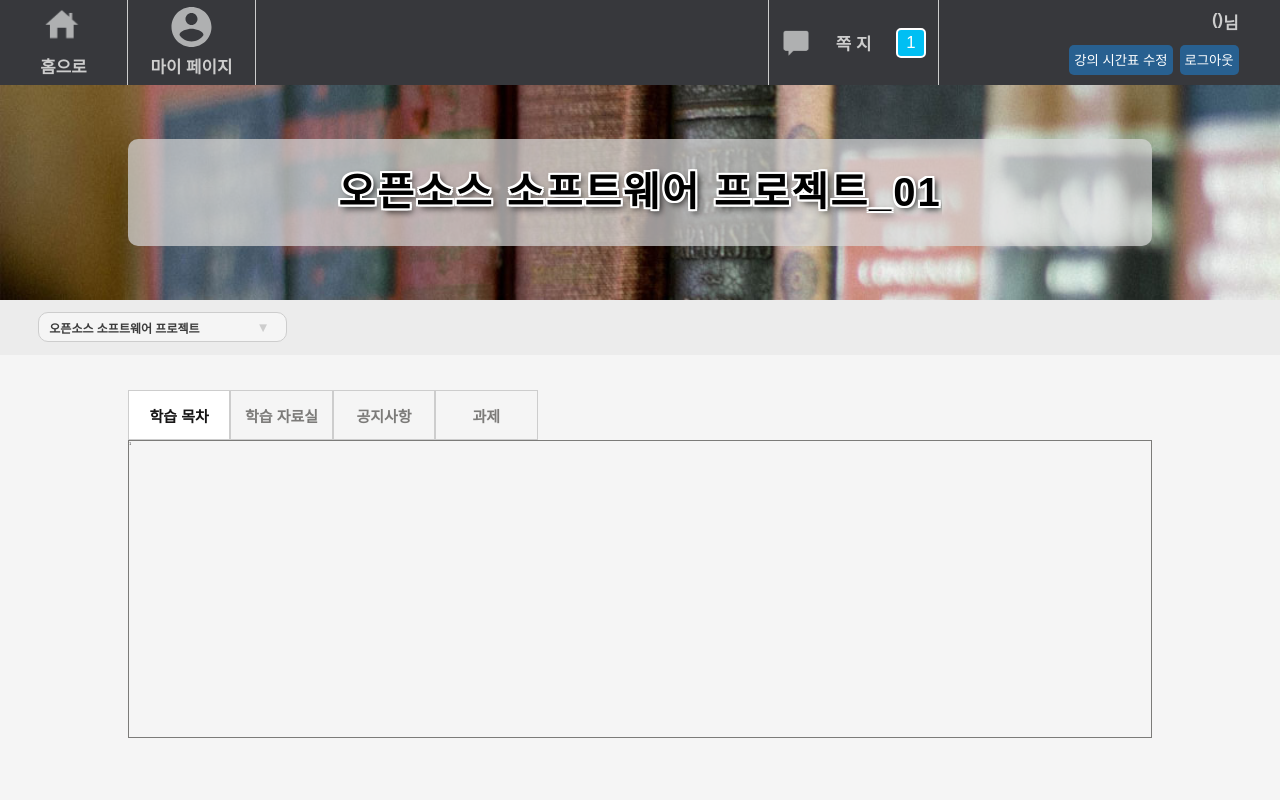
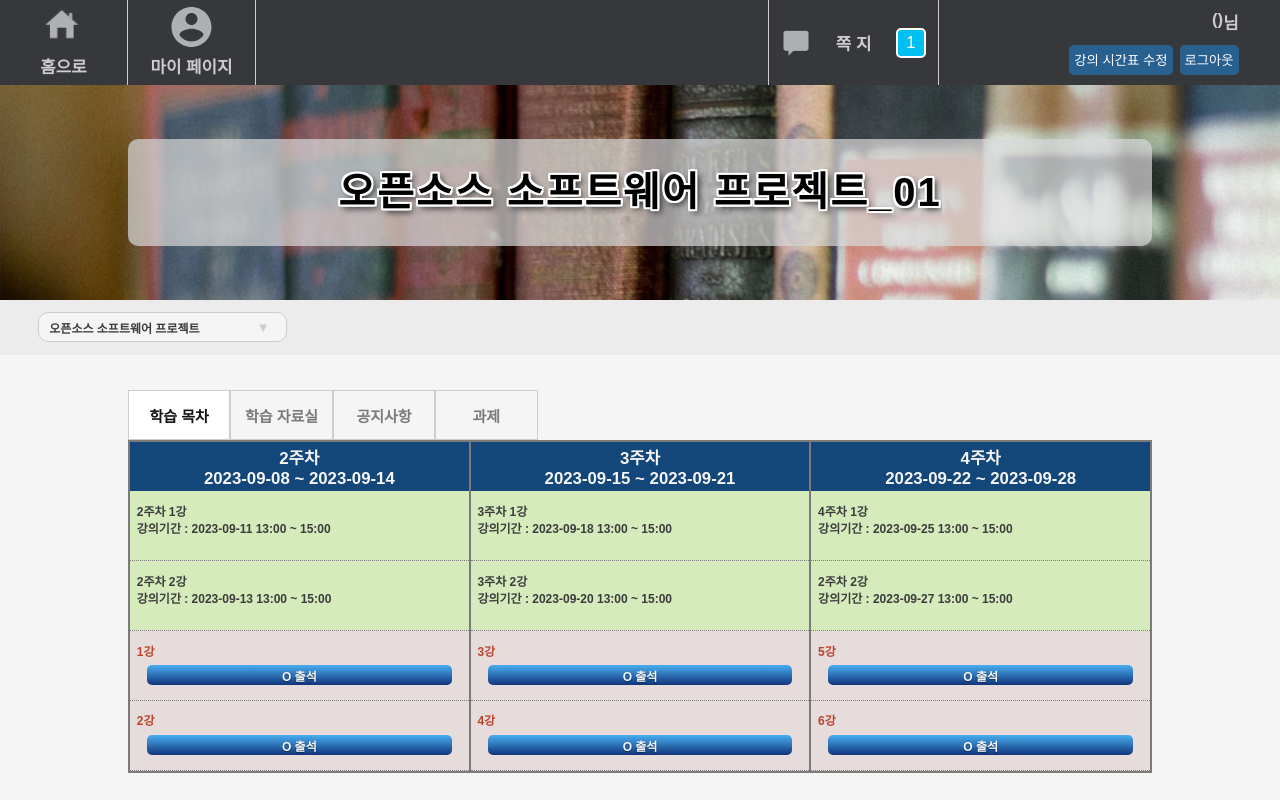
Before and after one commit to CSID-DGU/2023-2-OSSProj-MSG_UP-8, a React (Create React App) app in the folder front/: page /lecturedetail in a window 1280 px wide. Built offline with nearby package versions, Linux system fonts and the light colour scheme; what emotion-reset would draw is missing.

Commit message:
feat: 강의실 페이지-학습 목차 #24

```diff
--- a/front/src/pages/LectureDetailpage.jsx
+++ b/front/src/pages/LectureDetailpage.jsx
@@ -1,29 +1,138 @@
-import React, {useState} from "react";
+import React, { useState } from "react";
 import Navbar from "../components/Navbar";
 
-import * as s from '../style/LectureDetail.style.js';
+import * as s from "../style/LectureDetail.style.js";
 import ChosenLecture from "../components/ChosenLecture";
 
 function LectureDetailPage(props) {
-
   const [currentTab, clickTab] = useState(0);
 
   const menuArr = [
-        {name: "학습 목차", body: "1"},
-        {name: "학습 자료실", body: "2"},
-        {name: "공지사항", body: "3"},
-        {name: "과제", body: "4"},
+    { name: "학습 목차", body: "1" },
+    { name: "학습 자료실", body: "2" },
+    { name: "공지사항", body: "3" },
+    { name: "과제", body: "4" },
   ];
 
   const selectMenu = (index) => {
     clickTab(index);
   };
 
-    return(
+  const renderTabContent = () => {
+    switch (currentTab) {
+      case 0: // 학습 목차
+        return (
+          <s.LectureContent>
+            <s.LectureCon>
+              <s.WeekBox>
+                <div>2주차</div>
+                <div>2023-09-08 ~ 2023-09-14</div>
+              </s.WeekBox>
+
+              <s.GreenBox>
+                <div>2주차 1강</div>
+                <div>강의기간 : 2023-09-11 13:00 ~ 15:00</div>
+              </s.GreenBox>
+
+              <s.GreenBox>
+                <div>2주차 2강</div>
+                <div>강의기간 : 2023-09-13 13:00 ~ 15:00</div>
+              </s.GreenBox>
+
+              <s.Process>
+                <s.Processtext>1강</s.Processtext>
+                <s.ProcessBox>
+                  <s.Processbar>O 출석</s.Processbar>
+                </s.ProcessBox>
+              </s.Process>
+
+              <s.Process>
+                <s.Processtext>2강</s.Processtext>
+                <s.ProcessBox>
+                  <s.Processbar>O 출석</s.Processbar>
+                </s.ProcessBox>
+              </s.Process>
+            </s.LectureCon>
+
+            <s.LectureCon>
+              <s.WeekBox>
+                <div>3주차</div>
+                <div>2023-09-15 ~ 2023-09-21</div>
+              </s.WeekBox>
+
+              <s.GreenBox>
+                <div>3주차 1강</div>
+                <div>강의기간 : 2023-09-18 13:00 ~ 15:00</div>
+              </s.GreenBox>
+
+              <s.GreenBox>
+                <div>3주차 2강</div>
+                <div>강의기간 : 2023-09-20 13:00 ~ 15:00</div>
+              </s.GreenBox>
+
+              <s.Process>
+                <s.Processtext>3강</s.Processtext>
+                <s.ProcessBox>
+                  <s.Processbar>O 출석</s.Processbar>
+                </s.ProcessBox>
+              </s.Process>
+
+              <s.Process>
+                <s.Processtext>4강</s.Processtext>
+                <s.ProcessBox>
+                  <s.Processbar>O 출석</s.Processbar>
+                </s.ProcessBox>
+              </s.Process>
+            </s.LectureCon>
+
+            <s.LectureCon>
+              <s.WeekBox>
+                <div>4주차</div>
+                <div>2023-09-22 ~ 2023-09-28</div>
+              </s.WeekBox>
+
+              <s.GreenBox>
+                <div>4주차 1강</div>
+                <div>강의기간 : 2023-09-25 13:00 ~ 15:00</div>
+              </s.GreenBox>
+
+              <s.GreenBox>
+                <div>2주차 2강</div>
+                <div>강의기간 : 2023-09-27 13:00 ~ 15:00</div>
+              </s.GreenBox>
+
+              <s.Process>
+                <s.Processtext>5강</s.Processtext>
+                <s.ProcessBox>
+                  <s.Processbar>O 출석</s.Processbar>
+                </s.ProcessBox>
+              </s.Process>
+
+              <s.Process>
+                <s.Processtext>6강</s.Processtext>
+                <s.ProcessBox>
+                  <s.Processbar>O 출석</s.Processbar>
+                </s.ProcessBox>
+              </s.Process>
+            </s.LectureCon>
+          </s.LectureContent>
+        );
+      case 1: // 학습 자료실
+        return <div>학습 자료실</div>;
+      case 2: // 공지사항
+        return <div>공지사항</div>;
+      case 3: // 과제
+        return <div>과제</div>;
+
+      default:
+        return <div>default</div>;
+    }
+  };
+
+  return (
     <>
       <Navbar />
       <s.Wrapper>
-
         <s.HeadContent>
           <s.TitleBox>
             <s.LectureTitle>오픈소스 소프트웨어 프로젝트_01</s.LectureTitle>
@@ -34,24 +143,25 @@ function LectureDetailPage(props) {
           <s.ChosenArea>
             <ChosenLecture
               title="오픈소스 소프트웨어 프로젝트"
-                            content="선택한 강의들 들어가야함" />
+              content="선택한 강의들 들어가야함"
+            />
           </s.ChosenArea>
         </s.ConArea>
 
         <s.BodyContent>
           <s.TabMenu>
-                        {menuArr.map((el,index) => (
-                            <li className={index === currentTab ? "submenu focused" : "submenu" }
-                            onClick={() => selectMenu(index)}>{el.name}</li>
+            {menuArr.map((el, index) => (
+              <li
+                className={index === currentTab ? "submenu focused" : "submenu"}
+                onClick={() => selectMenu(index)}
+              >
+                {el.name}
+              </li>
             ))}
           </s.TabMenu>
-                    <s.TabContent>
-                        {menuArr[currentTab].body}
-                    </s.TabContent>
-
+          <s.TabContent>{renderTabContent()}</s.TabContent>
         </s.BodyContent>
       </s.Wrapper>
-
     </>
   );
 }
--- a/front/src/style/LectureDetail.style.js
+++ b/front/src/style/LectureDetail.style.js
@@ -1,7 +1,6 @@
 import styled from "@emotion/styled";
 import theme from "./theme.js";
-import Lecturedetail from "../assets/image/lecturedetail.jpg"
-
+import Lecturedetail from "../assets/image/lecturedetail.jpg";
 
 export const Wrapper = styled.div`
   display: flex;
@@ -24,7 +23,7 @@ export const HeadContent = styled.div`
 `;
 
 export const TitleBox = styled.div`
-    background-color: rgb(217,217,217,0.7);
+  background-color: rgb(217, 217, 217, 0.7);
   border-radius: 10px;
   width: 80%;
   height: 50%;
@@ -36,7 +35,16 @@ export const TitleBox = styled.div`
 export const LectureTitle = styled.div`
   color: #000000;
   letter-spacing: 2px;
-    text-shadow: white 2px 2px 0px, /* right down */ white -2px 2px 0px, /* left down */ white -2px -2px 0px, /* right up */ white 2px -2px 0px, /* left up */ /** next 4 shadows improve rendering */ white 2px 0px 0px, /* right */ white -2px 0px 0px, /* left */ white 0px 2px 0px, /* down */ white 0px -2px 0px, /* up */ /** lets add some blurred shadow to make it look a little nicer */ black 3px 3px 7px;
+  text-shadow:
+    white 2px 2px 0px,
+    /* right down */ white -2px 2px 0px,
+    /* left down */ white -2px -2px 0px,
+    /* right up */ white 2px -2px 0px,
+    /* left up */ /** next 4 shadows improve rendering */ white 2px 0px 0px,
+    /* right */ white -2px 0px 0px,
+    /* left */ white 0px 2px 0px,
+    /* down */ white 0px -2px 0px,
+    /* up */ /** lets add some blurred shadow to make it look a little nicer */ black 3px 3px 7px;
   font-size: 40px;
   line-height: 60px;
   font-weight: ${theme.FONT_WEIGHT.BOLDER};
@@ -46,7 +54,7 @@ export const LectureTitle = styled.div`
 `;
 
 export const ConArea = styled.div`
-    background-color: #ECECEC;
+  background-color: #ececec;
   height: 55px;
   width: 100%;
   display: flex;
@@ -61,7 +69,7 @@ export const ChosenArea = styled.div`
 
 export const BodyContent = styled.div`
   width: 80%;
-    height: 50%;
+  height: 55%;
   margin-top: 2%;
   display: flex;
   align-items: flex-start;
@@ -78,12 +86,12 @@ export const TabMenu = styled.div`
   width: 100%;
 
   .submenu {
-        background-color: rgb(246,246,246,0.54);
+    background-color: rgb(246, 246, 246, 0.54);
     color: ${theme.COLORS.DEEP_GRAY};
     display: flex;
     align-items: center;
     justify-content: center;
-        width: calc(40% /4);
+    width: calc(40% / 4);
     height: 50px;
     padding: 10px;
     font-size: 15px;
@@ -92,21 +100,92 @@ export const TabMenu = styled.div`
   }
 
   .focused {
-        color: rgb(21,20,20);
+    color: rgb(21, 20, 20);
     background-color: ${theme.COLORS.CONTAINER_WHITE};
   }
 
   & div.TabContent {
     text-align: center;
   }
-
 `;
-
-
 
 export const TabContent = styled.div`
   width: 100%;
-    border: 1px solid ${theme.COLORS.DEEP_GRAY};
+  border: 0.5px solid ${theme.COLORS.DEEP_GRAY};
   color: ${theme.COLORS.BLACK};
   height: 100%;
 `;
+
+export const LectureContent = styled.div`
+  width: 100%;
+  height: 100%;
+  display: flex;
+  font-size: ${theme.FONT_SIZE.MAIN_SIZE};
+`;
+export const LectureCon = styled.div`
+  width: 100%;
+  height: 100%;
+  display: flex;
+  flex-direction: column;
+  border: 0.5px solid ${theme.COLORS.DEEP_GRAY};
+`;
+
+export const WeekBox = styled.div`
+  display: flex;
+  flex-direction: column;
+  align-items: center;
+  justify-content: center;
+  height: 15%;
+  color: ${theme.COLORS.BACKGROUND_WHITE};
+  font-weight: ${theme.FONT_WEIGHT.BOLD};
+  background-color: #134679;
+`;
+
+export const GreenBox = styled.div`
+  padding-top: 3%;
+  padding-left: 2%;
+  font-weight: ${theme.FONT_WEIGHT.BOLD};
+  font-size: ${theme.FONT_SIZE.SMALL_SIZE};
+  display: flex;
+  flex-direction: column;
+  justify-content: flex-start;
+  height: 21.25%;
+  color: ${theme.COLORS.BLACK};
+  background-color: #d5ebbb;
+  border-bottom: 1px dotted ${theme.COLORS.DEEP_GRAY};
+`;
+export const Process = styled.div`
+  font-weight: ${theme.FONT_WEIGHT.BOLD};
+  font-size: ${theme.FONT_SIZE.SMALL_SIZE};
+  display: flex;
+  width: 100%;
+  flex-direction: column;
+  justify-content: flex-start;
+  height: 21.25%;
+  color: ${theme.COLORS.BLACK};
+  background-color: #e6dcdb;
+  border-bottom: 1px dotted ${theme.COLORS.DEEP_GRAY};
+`;
+
+export const Processtext = styled.div`
+  padding-top: 3%;
+  padding-left: 2%;
+  color: #bd442b;
+`;
+
+export const ProcessBox = styled.div`
+  display: flex;
+  margin-top: 2%;
+  align-items: center;
+  justify-content: center;
+`;
+export const Processbar = styled.div`
+  color: ${theme.COLORS.BACKGROUND_WHITE};
+  padding-top: 1.5px;
+  padding-bottom: 1.5px;
+  background: linear-gradient(#48aef0, #11347a);
+  text-align: center;
+  text-shadow: 0 1px 1px rgba(0, 0, 0, 0.4);
+  border-radius: 5px;
+  width: 90%;
+`;
```
Lines whose indentation alone changed are shown as unchanged.
